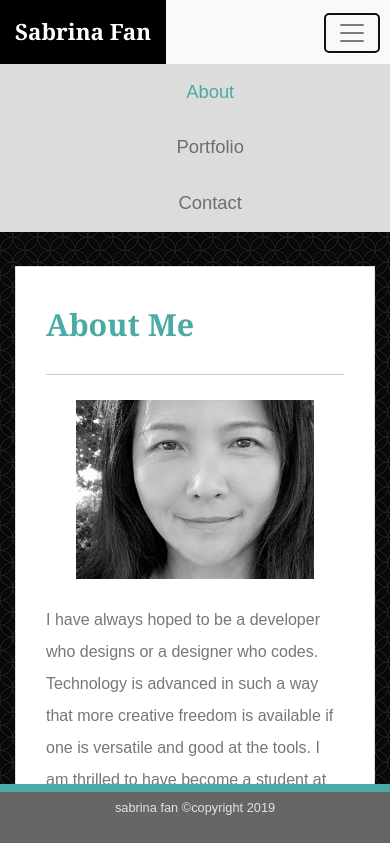
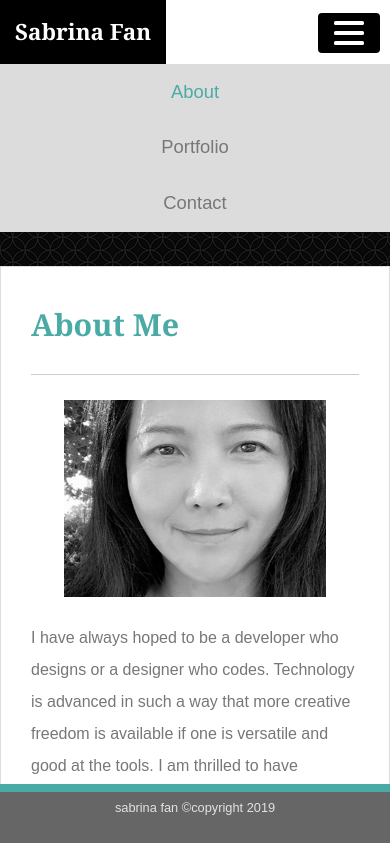
Before and after one commit to sabrina-code/02_Sabrina_Port, a plain HTML site: page index.html in a window 390 px wide. Both pictures are taken after a click on the button "Toggle navigation". Shown: the top 843 px of the page. Drawn offline with nearby package versions, Linux system fonts and the light colour scheme.

Commit message:
hamburger styling

```diff
--- a/assets/css/style.css
+++ b/assets/css/style.css
@@ -45,6 +45,9 @@ textarea{
 }
 .input_single{
     margin-right:16px;
+}
+button:focus{
+    outline: none !important;;
 }
 .btn_sml{
     font-size: 1.2rem;
@@ -171,6 +174,30 @@ a.nav-link {
     padding-right: 0rem;
     padding-left: 1.9rem;
 }
+.h-bar{
+    width: 30px;
+    height: 4px;
+    border-radius: .1rem;
+    background-color: white;
+    float: right;
+    margin: 3px;
+    clear: both;
+}
+.navbar-toggler {
+    padding: .25rem .75rem;
+    font-size: 1.25rem;
+    line-height: 1;
+    background-color: black;
+    border-radius: .25rem;
+}
+.navbar-toggler:hover,
+.navbar-toggler:active:hover
+ {
+    background-color: #7f818e;
+}
+a.nav-link {
+    color:#777;
+}
 /************* FOOTER *************/
   footer{
     height:60px;
@@ -215,7 +242,7 @@ footer > p {
 .overlay-image .text {
     color: #fff;
     font-family: 'Georgia', Times, 'Times New Roman', serif;
-    font-size: 1.2rem;
+    font-size: 1.3rem;
     line-height: 60px;
     text-align: center;
     position: absolute;
@@ -232,8 +259,6 @@ footer > p {
     background-color: black;
     opacity: 1;
 }
-
-/********** CONTACT ****************/
 
 /************ RESPONSIVE *************/
 .navbar {
@@ -295,24 +320,20 @@ li.nav-item {
 .navbar-collapse {
     background-color:#dcdcdc;
 }
-.navbar-light .navbar-nav .nav-link:hover,
-.navbar-light .navbar-nav .nav-link:active:hover{
+.navbar-nav .nav-link:hover,
+.navbar-nav .nav-link:active:hover{
     color: #fff;
 }
 .nav-link:hover,
 .nav-link:active:hover{
-    background-color:#333;
+    background-color:#7f818e;
 }
 .navbar-nav li{
-    width: 60%;
+    width: 80%;
     margin: auto;
 }
-}
-
-@media (max-width: 575px){
-.container {
-    padding-left: 15px;
-    padding-right:15px;
+.navbar-expand-lg .navbar-nav .nav-link {
+    padding-left: 0rem;
 }
 }
 
--- a/index.html
+++ b/index.html
@@ -10,11 +10,13 @@
     <link href="assets/css/style.css" rel="stylesheet" type="text/css">
 </head>
 <body>
-    <nav class="navbar navbar-expand-lg navbar-light bg-light">
+    <nav class="navbar navbar-expand-lg">
         <div class="container">
             <a  class="logo-top" href="index.html">Sabrina Fan</a>
             <button class="navbar-toggler" type="button" data-toggle="collapse" data-target="#navbarToggler" aria-controls="navbarToggler" aria-expanded="false" aria-label="Toggle navigation">
-                <span class="navbar-toggler-icon"></span>
+                <div class="navbar-toggler-icon h-bar"></div>
+                <div class="navbar-toggler-icon h-bar"></div>
+                <div class="navbar-toggler-icon h-bar"></div>
             </button>
         </div>
 
```
